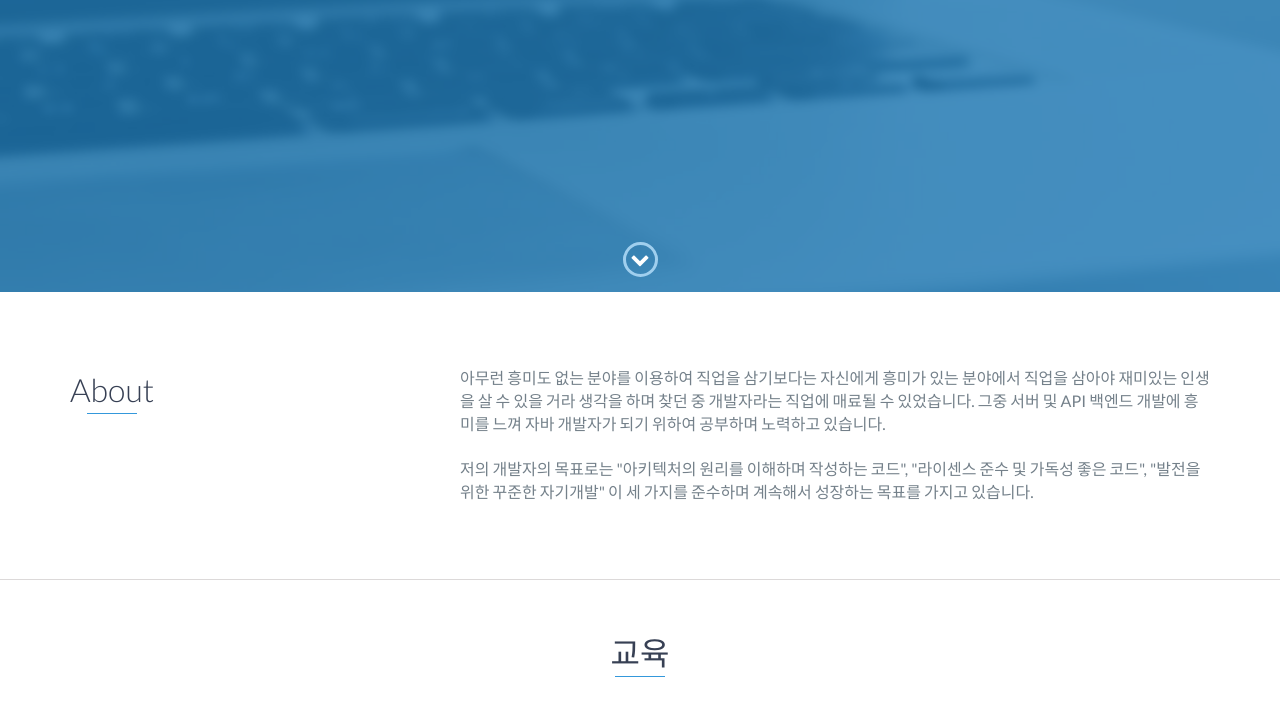
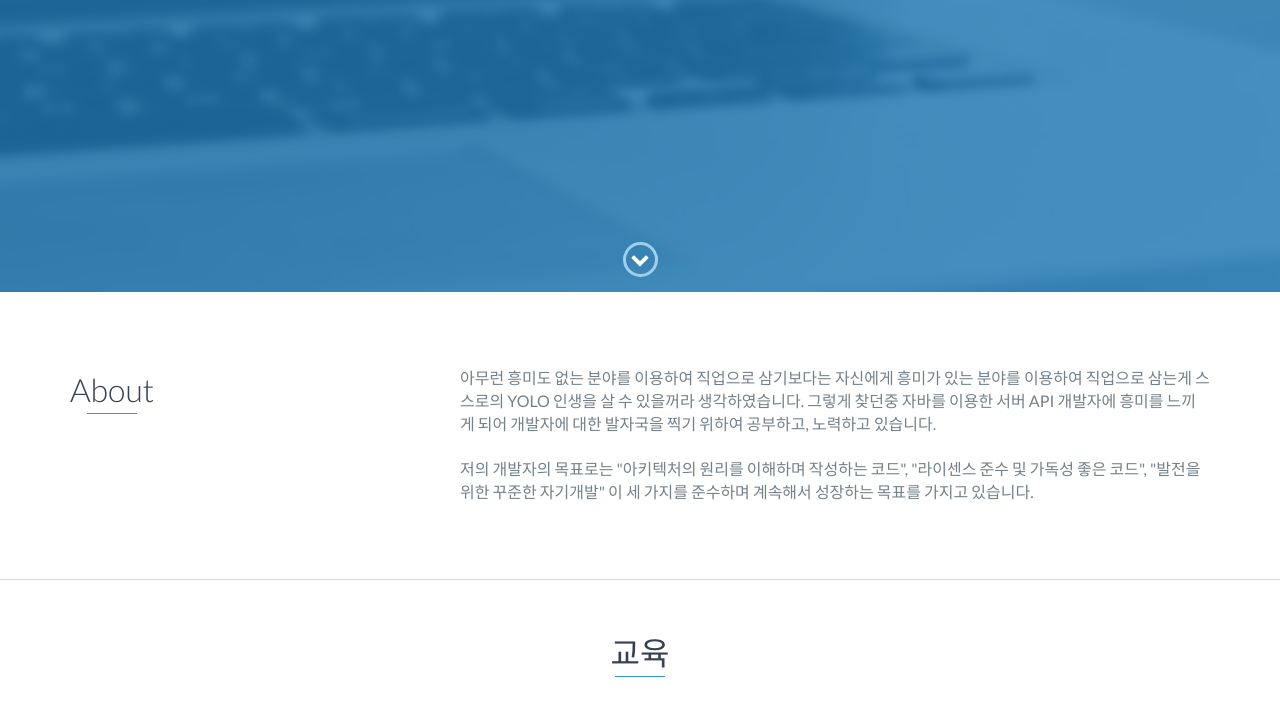
Before and after one commit to hodolee246/portfolio, a website: page index.html in a window 1280 px wide. Shown: the part 508-1209 px from the top of the page. Drawn offline with nearby package versions, Linux system fonts and the light colour scheme.

Commit message:
about 내용 일부 변경

```diff
--- a/index.html
+++ b/index.html
@@ -68,7 +68,7 @@
                 </div>
                 <div class="col-md-8">
                     <p>
-                        아무런 흥미도 없는 분야를 이용하여 직업을 삼기보다는 자신에게 흥미가 있는 분야에서 직업을 삼아야 재미있는 인생을 살 수 있을 거라 생각을 하며 찾던 중 개발자라는 직업에 매료될 수 있었습니다. 그중 서버 및 API 백엔드 개발에 흥미를 느껴 자바 개발자가 되기 위하여 공부하며 노력하고 있습니다.
+                        아무런 흥미도 없는 분야를 이용하여 직업으로 삼기보다는 자신에게 흥미가 있는 분야를 이용하여 직업으로 삼는게 스스로의 YOLO 인생을 살 수 있을꺼라 생각하였습니다. 그렇게 찾던중 자바를 이용한 서버 API 개발자에 흥미를 느끼게 되어 개발자에 대한 발자국을 찍기 위하여 공부하고, 노력하고 있습니다.
                         <br>
                         <br>
                         저의 개발자의 목표로는 "아키텍처의 원리를 이해하며 작성하는 코드", "라이센스 준수 및 가독성 좋은 코드", "발전을 위한 꾸준한 자기개발" 이 세 가지를 준수하며 계속해서 성장하는 목표를 가지고 있습니다.
```
